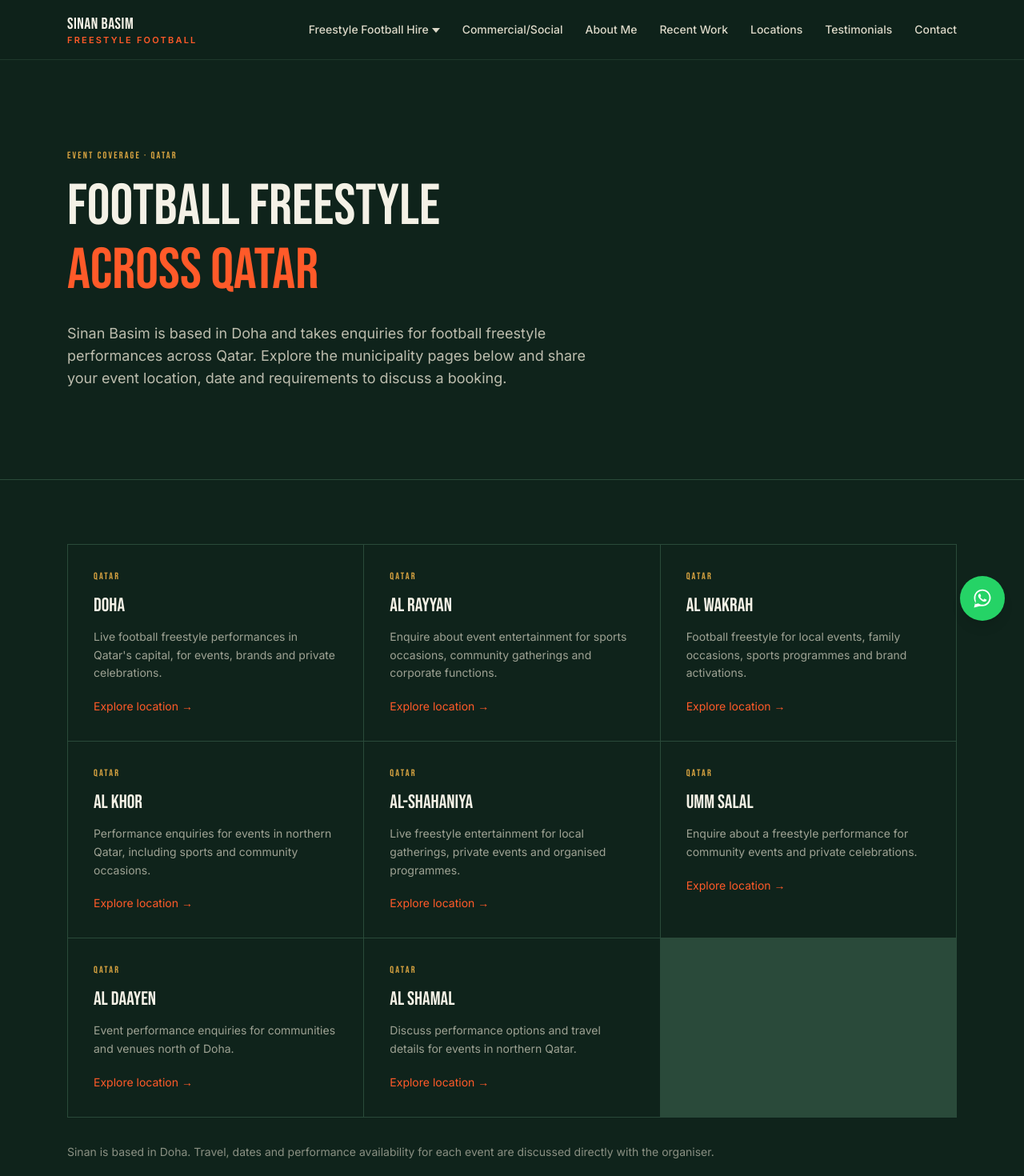
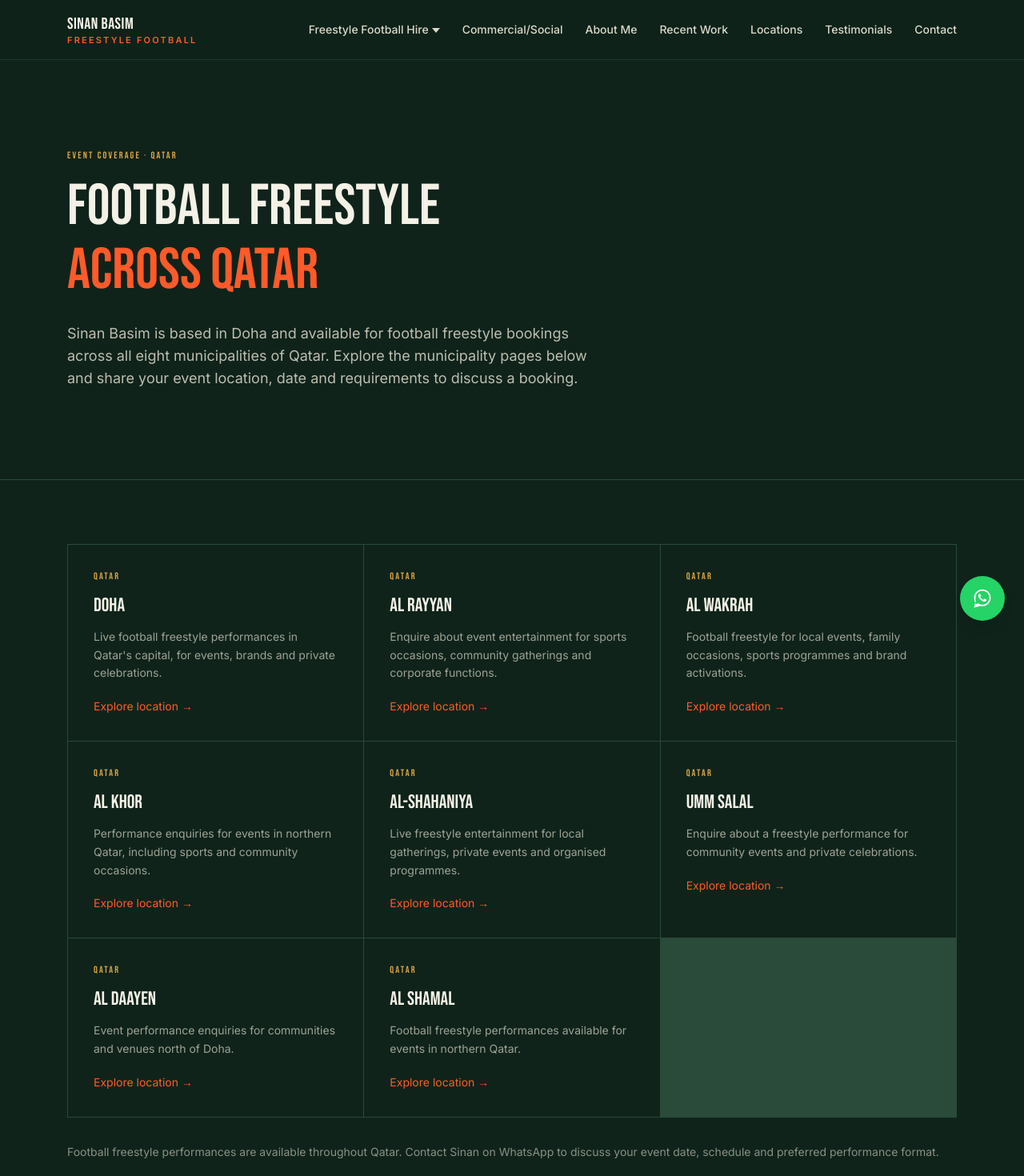
Before and after one commit to sh1blue/sinan, a Next.js app: page /locations in a window 1280 px wide. Shown: the top 1470 px of the page at 80% size. Built offline with nearby package versions, Linux system fonts and the light colour scheme.

Commit message:
Clarify Qatar-wide booking availability

```diff
--- a/src/app/locations/page.tsx
+++ b/src/app/locations/page.tsx
@@ -8,7 +8,7 @@ const locations = [
   { name: "Al-Shahaniya", slug: "al-shahaniya", description: "Live freestyle entertainment for local gatherings, private events and organised programmes." },
   { name: "Umm Salal", slug: "umm-salal", description: "Enquire about a freestyle performance for community events and private celebrations." },
   { name: "Al Daayen", slug: "al-daayen", description: "Event performance enquiries for communities and venues north of Doha." },
-  { name: "Al Shamal", slug: "al-shamal", description: "Discuss performance options and travel details for events in northern Qatar." },
+  { name: "Al Shamal", slug: "al-shamal", description: "Football freestyle performances available for events in northern Qatar." },
 ];
 
 export const metadata = {
@@ -28,7 +28,7 @@ export default function LocationsPage() {
             <span className="mt-2 block text-flare">ACROSS QATAR</span>
           </h1>
           <p className="mt-7 max-w-2xl text-base leading-relaxed text-chalk-dim/85 md:text-lg">
-            Sinan Basim is based in Doha and takes enquiries for football freestyle performances across Qatar.
+            Sinan Basim is based in Doha and available for football freestyle bookings across all eight municipalities of Qatar.
             Explore the municipality pages below and share your event location, date and requirements to discuss a booking.
           </p>
         </div>
@@ -49,7 +49,7 @@ export default function LocationsPage() {
           ))}
         </div>
         <p className="mt-8 text-sm leading-relaxed text-chalk-dim/60">
-          Sinan is based in Doha. Travel, dates and performance availability for each event are discussed directly with the organiser.
+          Football freestyle performances are available throughout Qatar. Contact Sinan on WhatsApp to discuss your event date, schedule and preferred performance format.
         </p>
       </section>
     </>
```
